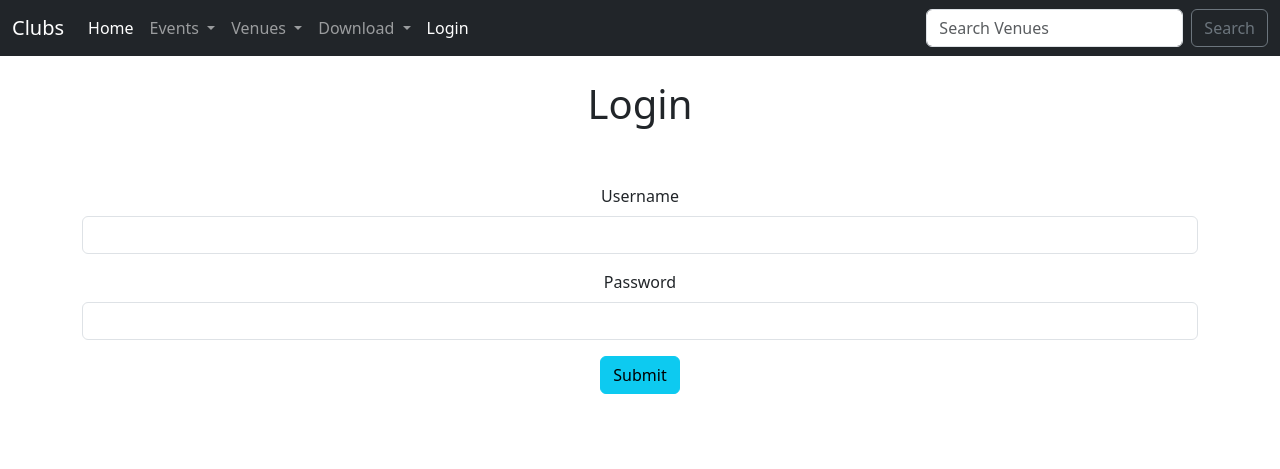
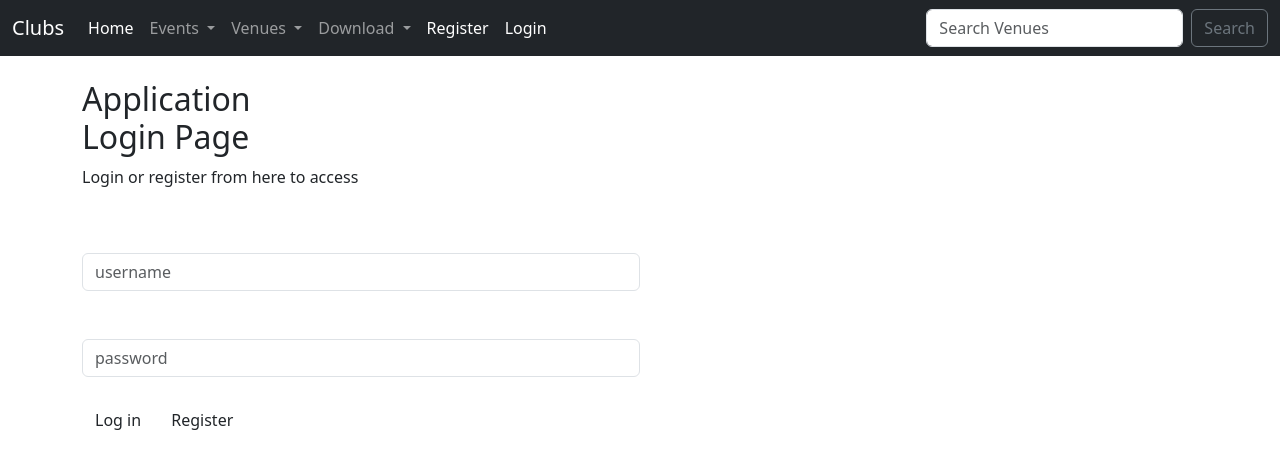
Before and after one commit to GuiFernandess7/DjangoClubApp, a Django app: page /members/login in a window 1280 px wide. Shown: the top 469 px of the page. Run offline with Django 4.2, Linux system fonts and the light colour scheme; some libraries are stand-ins or nearby versions.

Commit message:
register user html files added

```diff
--- a/templates/auth/login.html
+++ b/templates/auth/login.html
@@ -1,21 +1,31 @@
 {% extends 'events/base.html' %}
 
 {% block content %}
-<center>
-    <h1>Login</h1>
-    <br><br/>
-        <form action="" method="post">
-            {% csrf_token %}
-            <div class="mb-3">
-                <label for="exampleInputEmail1" class="form-label">Username</label>
-                <input type="text" name="username" class="form-control" aria-describedby="userHelp">
+<div class="sidenav">
+    <div class="login-main-text">
+        <h2>Application<br> Login Page</h2>
+        <p>Login or register from here to access</p>
+    </div>
+    <div class="main">
+        <div class="col-md-6 col-sm-12">
+            <div class="login-form">
+                <form>
+                    <br/>
+                    <div class="form-group">
+                        <br/>
+                        <input type="text" class="form-control" placeholder="username">
+                        <br/>
+                    </div>
+                    <div class="form-group">
+                        <br/>
+                        <input type="text" class="form-control" placeholder="password">
+                        <br/>
+                    </div>
+                    <a type="submit" class="btn btn-black" href="{% url 'home' %}">Log in</a>
+                    <a type="submit" class="btn btn-black" href="{% url 'register_user'%}">Register</a>
+                </form>
             </div>
-            <div class="mb-3">
-                <label for="exampleInputPassword1" class="form-label">Password</label>
-                <input type="password" name="password" class="form-control">
-            </div>
-            <button type="submit" class="btn btn-info">Submit</button>
-            </form>
-    <br><br/>
-</center>
+        </div>
+    </div>
+</div>
 {% endblock %}
--- a/templates/events/base.html
+++ b/templates/events/base.html
@@ -5,6 +5,7 @@
     <meta http-equiv="X-UA-Compatible" content="IE=edge">
     <link href="https://cdn.jsdelivr.net/npm/bootstrap@5.3.0-alpha3/dist/css/bootstrap.min.css" rel="stylesheet" integrity="sha384-KK94CHFLLe+nY2dmCWGMq91rCGa5gtU4mk92HdvYe+M/SXH301p5ILy+dN9+nJOZ" crossorigin="anonymous">
     <script src="https://cdn.jsdelivr.net/npm/bootstrap@5.3.0/dist/js/bootstrap.bundle.min.js" integrity="sha384-geWF76RCwLtnZ8qwWowPQNguL3RmwHVBC9FhGdlKrxdiJJigb/j/68SIy3Te4Bkz" crossorigin="anonymous"></script>
+    <script src="//code.jquery.com/jquery-1.11.1.min.js"></script>
     <meta name="viewport" content="width=device-width, initial-scale=1.0">
     <title>Club Manager</title>
 </head>
--- a/templates/events/navbar.html
+++ b/templates/events/navbar.html
@@ -48,6 +48,9 @@
             </li>
           {% else %}
             <li class="nav-item">
+              <a class="nav-link active" aria-current="page" href="{% url 'register_user' %}">Register</a>
+            </li>
+            <li class="nav-item">
               <a class="nav-link active" aria-current="page" href="{% url 'login' %}">Login</a>
             </li>
           {% endif %}
```
Also changed, not shown: static/css/styles.css (added, +65 -0 lines), templates/auth/register_user.html (added, +24 -0 lines).
